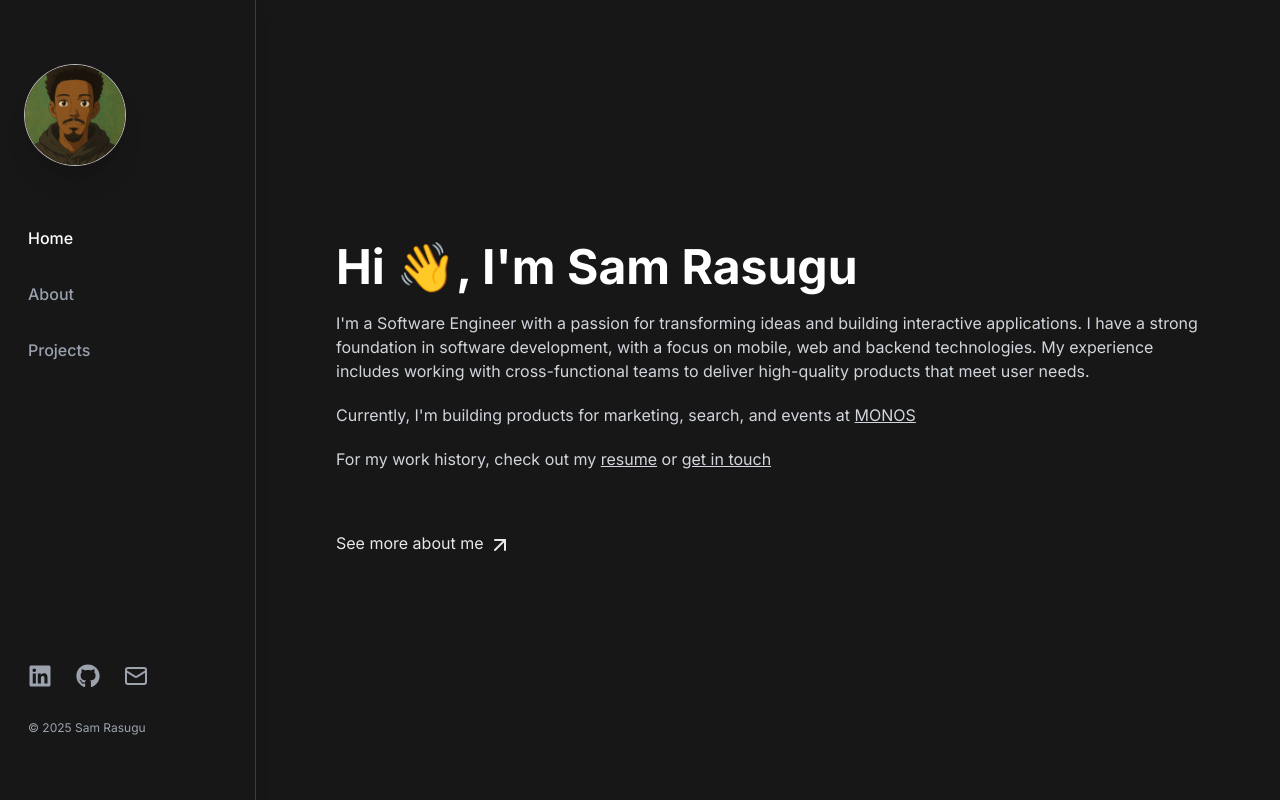
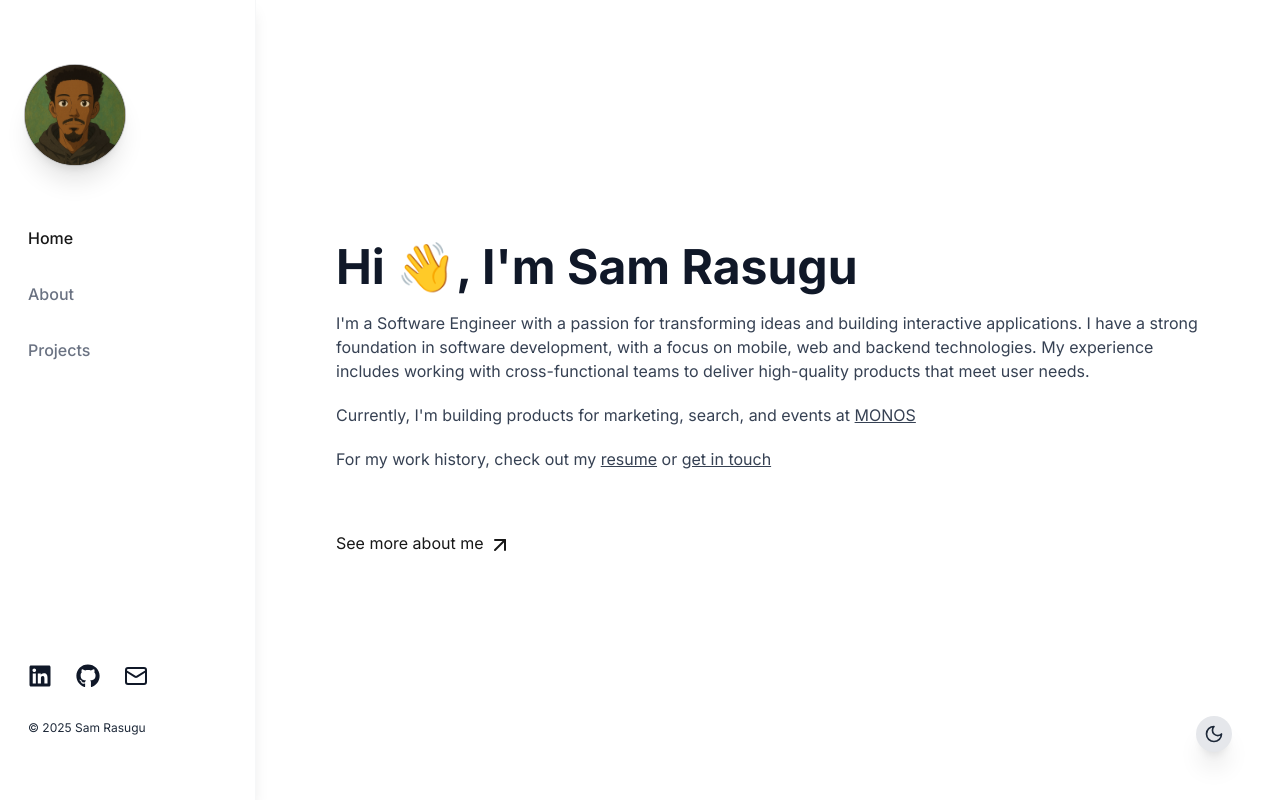
Before and after one commit to samrasugu/sam-rasugu, a Next.js app: page / in a window 1280 px wide. Built offline with nearby package versions, Linux system fonts and the light colour scheme.

Commit message:
feat: set up dark theme

```diff
--- a/app/globals.css
+++ b/app/globals.css
@@ -1,4 +1,5 @@
 @import "tailwindcss";
+@import url('https://fonts.googleapis.com/css2?family=Inter:opsz,wght@14..32,100..900&display=swap');
 
 :root {
   --background: #ffffff;
@@ -13,7 +14,7 @@
 @theme inline {
   --color-background: var(--background);
   --color-foreground: var(--foreground);
-  --font-sans: var(--montserrat-sans);
+  --font-inter: var(--font-inter);
 
   --color-primary-background: var(--black);
   --color-secondary-background: var(--off-white);
@@ -22,14 +23,17 @@
   --color-gray-text: var(--text-gray);
 }
 
-@media (prefers-color-scheme: dark) {
+/* @media (prefers-color-scheme: dark) {
   :root {
     --background: #ededed;
     --foreground: #ededed;
   }
-}
+} */
+
+@custom-variant dark (&:where(.dark, .dark *));
 
 body {
   background: var(--background);
   color: var(--foreground);
+  font-family: 'Inter', sans-serif;
 }
--- a/app/layout.tsx
+++ b/app/layout.tsx
@@ -1,9 +1,10 @@
 import type { Metadata } from "next";
 import { Inter } from "next/font/google";
 import "./globals.css";
+import { ThemeProvider } from "@/context/ThemeContext";
 
 const inter = Inter({
-  variable: "--montserrat-sans",
+  variable: "--font-inter",
   subsets: ["latin"],
 });
 
@@ -18,9 +19,9 @@ export default function RootLayout({
   children: React.ReactNode;
 }>) {
   return (
-    <html lang="en">
-      <body className={`${inter.className}  antialiased`}>
-        {children}
+    <html lang="en" className="light">
+      <body className={`${inter.variable}  antialiased`}>
+        <ThemeProvider>{children}</ThemeProvider>
       </body>
     </html>
   );
--- a/app/page.tsx
+++ b/app/page.tsx
@@ -5,19 +5,19 @@ import { ArrowUpRight } from "lucide-react";
 export default function Home() {
   return (
     <UIWrapper>
-      <div className="bg-primary-background">
+      <div className="bg-white dark:bg-primary-background">
         <div className="flex flex-col justify-center items-start gap-5 h-screen">
-          <p className="text-white text-5xl font-bold">
+          <p className="text-gray-900 dark:text-white text-5xl font-bold">
             Hi 👋, I&apos;m Sam Rasugu
           </p>
-          <p className="text-base text-gray-300">
+          <p className="text-base text-gray-700 dark:text-gray-300">
             I'm a Software Engineer with a passion for transforming ideas and
             building interactive applications. I have a strong foundation in
             software development, with a focus on mobile, web and backend
             technologies. My experience includes working with cross-functional
             teams to deliver high-quality products that meet user needs.
           </p>
-          <p className="text-base text-gray-300">
+          <p className="text-base text-gray-700 dark:text-gray-300">
             Currently, I'm building products for marketing, search, and events
             at{" "}
             <a
@@ -29,7 +29,7 @@ export default function Home() {
               MONOS
             </a>
           </p>
-          <p className="text-base text-gray-300">
+          <p className="text-base text-gray-700 dark:text-gray-300">
             For my work history, check out my{" "}
             <a href="/docs/Sam_Mokua_CV.pdf" className="underline">
               resume
@@ -40,7 +40,7 @@ export default function Home() {
             </a>
           </p>
           <Link
-            className=" text-base text-gray-200 hover:underline mt-10 group"
+            className="text-base dark:text-gray-200 hover:underline mt-10 group"
             href="/about"
           >
             See more about me{" "}
--- /dev/null
+++ b/components/buttons/ThemeToggle.tsx
@@ -0,0 +1,18 @@
+"use client";
+
+import { useTheme } from "@/context/ThemeContext";
+import { Moon, Sun } from "lucide-react";
+
+export default function ThemeToggle() {
+  const { theme, toggleTheme } = useTheme();
+
+  return (
+    <button
+      onClick={toggleTheme}
+      className="p-2 rounded-full bg-gray-200 dark:bg-gray-800 text-gray-800 dark:text-gray-200 transition-colors shadow-xl"
+      aria-label={`Switch to ${theme === "light" ? "dark" : "light"} theme`}
+    >
+      {theme === "light" ? <Moon size={20} /> : <Sun size={20} />}
+    </button>
+  );
+}
--- a/components/footer/Footer.tsx
+++ b/components/footer/Footer.tsx
@@ -4,28 +4,39 @@ import { LuMail } from "react-icons/lu";
 
 export default function Footer() {
   return (
-    <div className="flex flex-col justify-between bg-primary-background px-7 gap-8">
+    <div className="flex flex-col justify-between dark:bg-primary-background px-7 gap-8">
       <div className="flex flex-row gap-6">
         <a
           href="https://www.linkedin.com/in/sam-rasugu/"
           target="_blank"
           rel="noreferrer"
         >
-          <FaLinkedin className="text-gray-text hover:text-white" size={24} />
+          <FaLinkedin
+            className="text-gray-900 dark:text-gray-text dark:hover:text-white"
+            size={24}
+          />
         </a>
         <a
           href="https://www.github.com/samrasugu/"
           target="_blank"
           rel="noreferrer"
         >
-          <FaGithub className="text-gray-text hover:text-white" size={24} />
+          <FaGithub
+            className="text-gray-900 dark:text-gray-text dark:hover:text-white"
+            size={24}
+          />
         </a>
         <a href="mailto:mokuasamr@gmail.com" target="_blank" rel="noreferrer">
-          <LuMail className="text-gray-text hover:text-white" size={24} />
+          <LuMail
+            className="text-gray-900 dark:text-gray-text dark:hover:text-white"
+            size={24}
+          />
         </a>
       </div>
 
-      <p className="text-gray-text text-xs">© 2025 Sam Rasugu</p>
+      <p className="text-gray-800 dark:text-gray-text text-xs">
+        © 2025 Sam Rasugu
+      </p>
     </div>
   );
 }
--- a/components/navbar/NavBar.tsx
+++ b/components/navbar/NavBar.tsx
@@ -6,6 +6,7 @@ import { usePathname } from "next/navigation";
 import React, { useState } from "react";
 import Footer from "../footer/Footer";
 import Image from "next/image";
+import ThemeToggle from "../buttons/ThemeToggle";
 
 interface LayoutProps {
   children: React.ReactNode;
@@ -34,7 +35,7 @@ export default function NavBar({ children }: LayoutProps) {
     },
   ];
   return (
-    <div className="min-h-screen bg-primary-background">
+    <div className="min-h-screen bg-white dark:bg-primary-background">
       <Link
         className="left-4 absolute md:hidden flex items-center justify-end top-4 rounded-full bg-primary-background shadow-xl border border-gray-300/30"
         href="/"
@@ -49,20 +50,20 @@ export default function NavBar({ children }: LayoutProps) {
       </Link>
 
       <button
-        className="fixed top-4 right-4 z-50 p-2 rounded-xl md:hidden bg-primary-background shadow-xl border border-gray-300/30"
+        className="fixed top-4 right-4 z-50 p-2 rounded-xl md:hidden bg-white dark:bg-primary-background shadow-xl border border-gray-300/30"
         onClick={() => setIsSidebarOpen(!isSidebarOpen)}
       >
         {isSidebarOpen ? (
-          <X className="text-white" size={24} />
+          <X className="text-gray-900 dark:text-white" size={24} />
         ) : (
-          <Menu className="text-white" size={24} />
+          <Menu className="text-gray-900 dark:text-white" size={24} />
         )}
       </button>
 
       <aside
         className={`fixed top-0 left-0 z-40 h-screen w-full md:w-64 transform transition-transform duration-300 ease-in-out md:border-r py-28 md:py-16 flex flex-col
           ${isSidebarOpen ? "translate-y-0" : "-translate-x-full"}
-          md:translate-x-0 bg-primary-background shadow-lg border-gray-300/20`}
+          md:translate-x-0 bg-white dark:bg-primary-background shadow-lg border-gray-300/20`}
       >
         <div className="flex justify-start mb-8 relative mx-6">
           <Link
@@ -84,10 +85,10 @@ export default function NavBar({ children }: LayoutProps) {
             <Link
               key={item.label}
               href={item.href}
-              className={`flex items-center space-x-3 p-3 rounded-xl hover:bg-primaryGreen/30 hover:text-primaryGreen transition-colors ${
+              className={`flex items-center space-x-3 p-3 rounded-xl transition-colors ${
                 pathname === item.href
-                  ? "text-white bg-primaryGreen/30 font-semibold"
-                  : "text-gray-400 bg-transparent"
+                  ? "dark:text-white font-semibold"
+                  : "text-gray-500 bg-transparent"
               } `}
             >
               <span className="font-medium">{item.label}</span>
@@ -106,11 +107,14 @@ export default function NavBar({ children }: LayoutProps) {
         <div className="flex flex-col items-center px-4 md:px-10 lg:px-20">
           {children}
         </div>
+        <div className="absolute bottom-12 right-8 flex items-center justify-between px-4">
+          <ThemeToggle />
+        </div>
       </main>
 
       {isSidebarOpen && (
         <div
-          className="fixed inset-0 bg-primary-background bg-opacity-50 z-30 md:hidden"
+          className="fixed inset-0 dark:bg-primary-background bg-opacity-50 z-30 md:hidden"
           onClick={() => setIsSidebarOpen(false)}
         />
       )}
--- /dev/null
+++ b/context/ThemeContext.tsx
@@ -0,0 +1,61 @@
+"use client";
+
+import { createContext, useContext, useEffect, useState } from "react";
+
+type Theme = "light" | "dark";
+
+interface ThemeContextType {
+  theme: Theme;
+  toggleTheme: () => void;
+}
+
+const ThemeContext = createContext<ThemeContextType | undefined>(undefined);
+
+export function ThemeProvider({ children }: { children: React.ReactNode }) {
+  const [theme, setTheme] = useState<Theme>("light");
+
+  // load theme from localstorage
+  useEffect(() => {
+    const savedTheme = localStorage.getItem("theme") as Theme | null;
+
+    if (savedTheme) {
+      setTheme(savedTheme);
+    } else if (window.matchMedia("(prefers-color-scheme: dark)").matches) {
+      // system preference as fallback
+      setTheme("dark");
+    }
+  }, []);
+
+  // update the document class when theme changes
+  useEffect(() => {
+    const root = window.document.documentElement;
+
+    if (theme === "dark") {
+      root.classList.add("dark");
+    } else {
+      root.classList.remove("dark");
+    }
+
+    // save to localstorage
+    localStorage.setItem("theme", theme);
+  }, [theme]);
+
+  const toggleTheme = () => {
+    setTheme((prevTheme) => (prevTheme === "light" ? "dark" : "light"));
+  };
+
+  return (
+    <ThemeContext.Provider value={{ theme, toggleTheme }}>
+      {children}
+    </ThemeContext.Provider>
+  );
+}
+
+// custom hook to use the theme context
+export function useTheme() {
+  const context = useContext(ThemeContext);
+  if (context === undefined) {
+    throw new Error("useTheme must be used within a ThemeProvider");
+  }
+  return context;
+}
```
